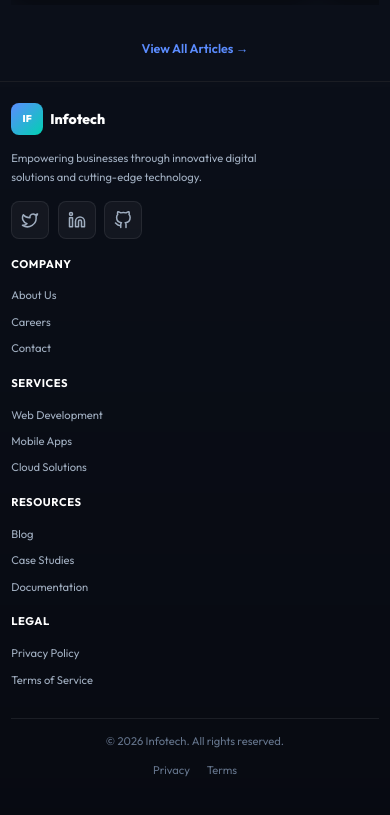
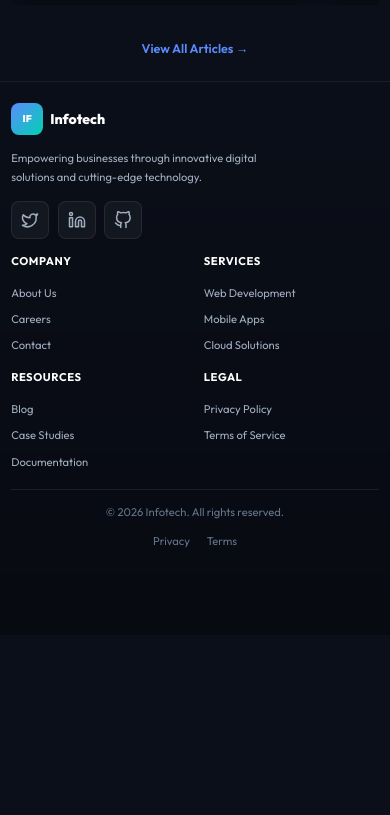
Before and after one commit to developervelnix-lab/infotech, a Next.js app in the folder app/: page / in a window 390 px wide. Shown: the part 6861-7676 px from the top of the page. After the commit the page ends 7496 px from the top, so only its background shows below. Built offline with nearby package versions, Linux system fonts and the light colour scheme.

Commit message:
Convert mobile footer to 2-column grid layout and reduce vertical padding

```diff
--- a/app/src/components/layout/Footer.module.css
+++ b/app/src/components/layout/Footer.module.css
@@ -14,10 +14,16 @@
   .brand { grid-column: 1 / -1; }
 }
 @media (max-width: 640px) {
-  .inner { grid-template-columns: 1fr 1fr; gap: var(--space-8); }
-}
-@media (max-width: 440px) {
-  .inner { grid-template-columns: 1fr; gap: var(--space-6); }
+  .footer { padding-top: 1.5rem; }
+  .inner { grid-template-columns: 1fr 1fr; gap: 1rem 1.25rem; padding-bottom: 1.25rem; }
+  .brand { grid-column: 1 / -1; gap: 0.4rem; }
+  .tagline { font-size: 0.775rem; line-height: 1.4; max-width: 100%; }
+  .socials { gap: 0.4rem; }
+  .socialIcon { width: 32px; height: 32px; }
+  .col { gap: 0.35rem; }
+  .colTitle { font-size: 0.75rem; letter-spacing: 0.05em; }
+  .colLinks { gap: 0.25rem; }
+  .colLink { font-size: 0.75rem; }
 }
 
 /* Brand */
```
